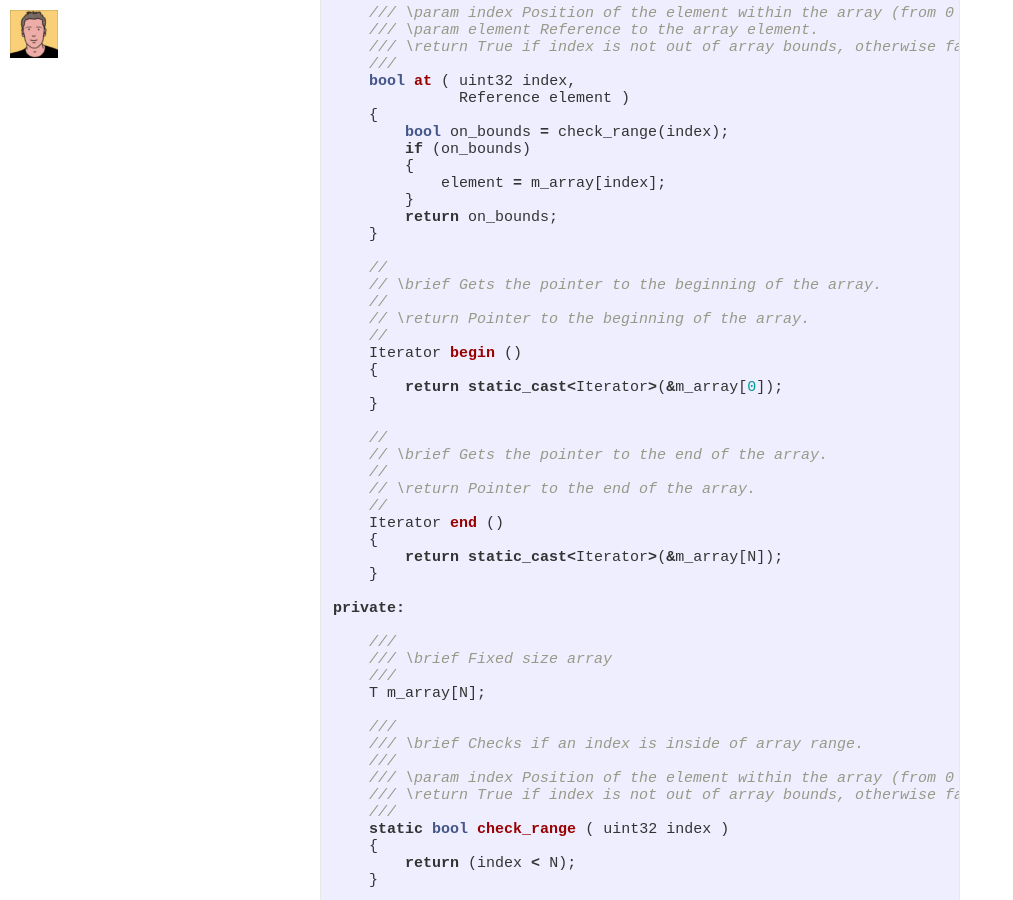
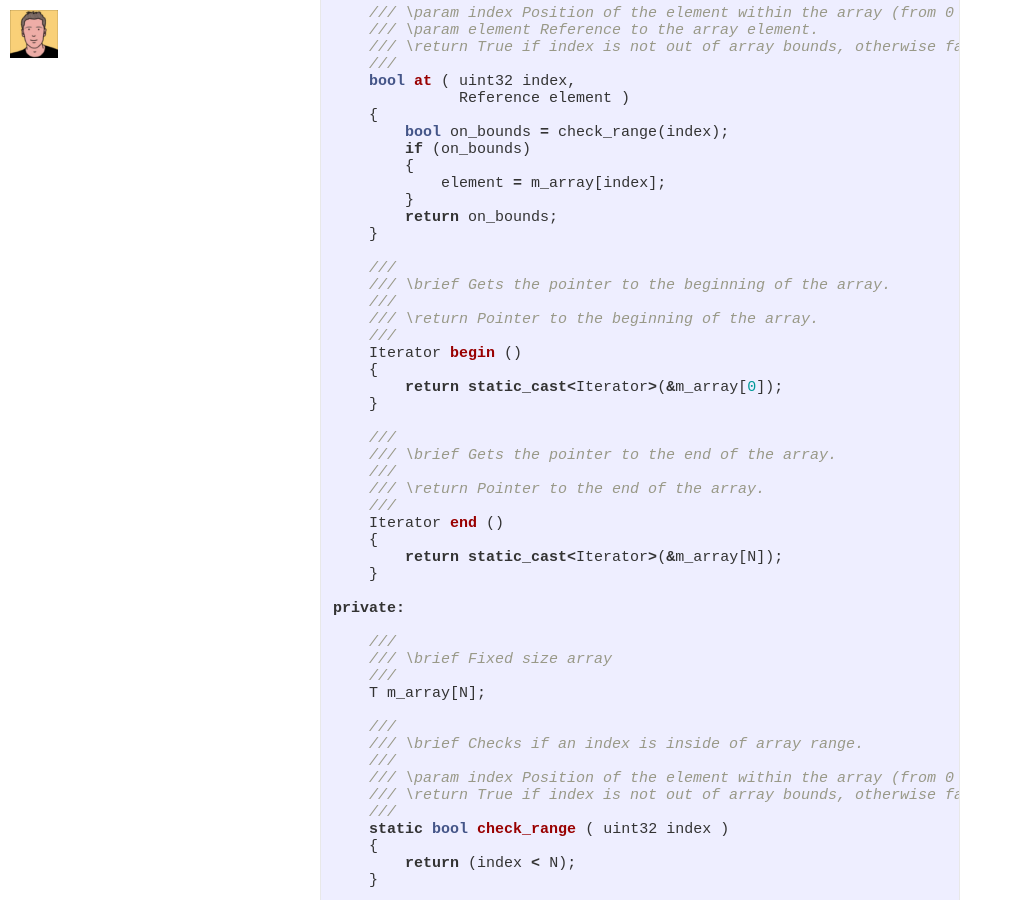
Before and after one commit to aafeijoo/aafeijoo.github.io, a Jekyll site: the page built from _posts/2014-05-30-jsf-av-array.markdown, in a window 1280 px wide and 900 px high, scrolled down 1504 px. Shown: the whole window, without its empty margins (0-1013 px from the left). Built offline with Jekyll 4.4.1, drawn with Linux system fonts in a browser that asks for light colours; some web fonts are replaced; Markdown is read by kramdown in place of the engine named in the settings.

```diff
--- a/_posts/2014-05-30-jsf-av-array.markdown
+++ b/_posts/2014-05-30-jsf-av-array.markdown
@@ -76,21 +76,21 @@ public:
         return on_bounds;
     }
 
-    //
-    // \brief Gets the pointer to the beginning of the array.
-    //
-    // \return Pointer to the beginning of the array.
-    //
+    ///
+    /// \brief Gets the pointer to the beginning of the array.
+    ///
+    /// \return Pointer to the beginning of the array.
+    ///
     Iterator begin ()
     {
         return static_cast<Iterator>(&m_array[0]);
     }
 
-    //
-    // \brief Gets the pointer to the end of the array.
-    //
-    // \return Pointer to the end of the array.
-    //
+    ///
+    /// \brief Gets the pointer to the end of the array.
+    ///
+    /// \return Pointer to the end of the array.
+    ///
     Iterator end ()
     {
         return static_cast<Iterator>(&m_array[N]);
```
